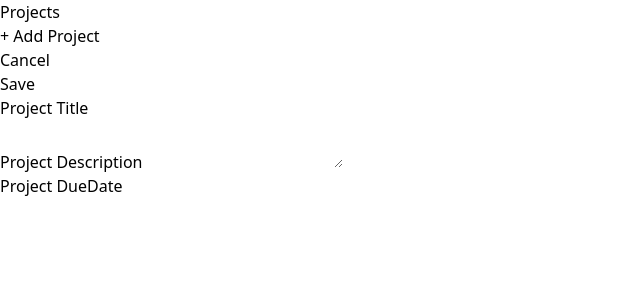
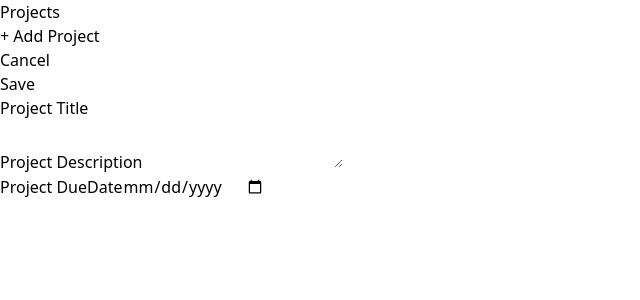
Before and after one commit to h1995tech/project-management, a React (Vite) app: page / in a window 1280 px wide. Both pictures are taken after a click on the button "+ Add Project". Shown: the top 300 px of the page, without its empty margins (0-640 px from the left). Built offline with nearby package versions, Linux system fonts and the light colour scheme.

Commit message:
Reading inputs using Refs and updating projects state after saving data

```diff
--- a/src/App.jsx
+++ b/src/App.jsx
@@ -17,11 +17,23 @@ function App() {
     }))
   }
 
+  function handleSaveProject(newProject) {
+    setProjects(prev => ({
+      ...prev,
+      currentAction: 'saving-project',
+      projects: [...prev.projects, newProject] // This is where you would add the new project to the list of projects
+    }))
+  }
+
+  console.log(projects);
+
   let content;
   if (projects.currentAction === 'no-project-created') {
     content = <FallbackProject onCreateNewProject={handleAddProject}/>;
   } else if (projects.currentAction === 'creating-project') {
-    content = <Project/>;
+    content = <Project onSaveProject={handleSaveProject}/>;
+  } else if (projects.currentAction === 'saving-project') {
+    content = <Project onSaveProject={handleSaveProject}/>;
   }
   return (
     <>
--- a/src/components/Input.jsx
+++ b/src/components/Input.jsx
@@ -1,11 +1,11 @@
-export default function Input({ label, textareaType, ...props }) {
+export default function Input({ label, textareaType, ref, ...props }) {
     const classes = "w-full p-1 border-b-2 rounder-sm border-stone-300 bg-stone-200 text-stone-600 focus:outline-none focus:border-stone-600"
     return (
         <p>
             <label>{label}</label>
             {textareaType ?
-                <textarea className={classes} {...props} /> :
-                <input className={classes} {...props} />
+                <textarea ref={ref} className={classes} {...props} /> :
+                <input ref={ref} className={classes} {...props} />
             }
         </p>
     )
--- a/src/components/Project.jsx
+++ b/src/components/Project.jsx
@@ -1,17 +1,40 @@
+import { useRef } from "react";
 import Input from "./Input.jsx";
 
-export default function Project() {
+export default function Project({onSaveProject}) {
+
+    const title = useRef();
+    const description = useRef();
+    const dueDate = useRef();
+
+    function handleSave() {
+        const newProject = {
+            title: title.current.value,
+            description: description.current.value,
+            dueDate: dueDate.current.value,
+            id: Math.random().toString(36).substr(2, 9) // This is a simple way to generate a unique ID for the project. In a real application, you would likely want to use a more robust method for generating IDs.
+        }
+        onSaveProject(newProject); // This is where you would call the function to save the new project. In a real application, this might involve making an API call to save the project to a database.
+    }
+
     return (
         <div className="w-[35rem] mt-16">
             <menu className="flex items-center justify-end gap-4 my-4">
-                <li><button className="text-stone-800 hover:text-stone-950">Cancel</button></li>
-                <li><button className="px-6 py-2 rounded-md bg-stone-800 text-stone-50 hover:bg-stone-950">Save</button></li>
+                <li>
+                    <button className="text-stone-800 hover:text-stone-950">
+                        Cancel
+                    </button>
+                </li>
+                <li><button onClick={handleSave} className="px-6 py-2 rounded-md bg-stone-800 text-stone-50 hover:bg-stone-950">
+                    Save
+                </button>
+                </li>
             </menu>
             <div>
                 {/* Create a component for the inputs and use it here */}
-                <Input label="Project Title"/>
-                <Input label="Project Description" textareaType/>
-                <Input label="Project DueDate"/>
+                <Input type="text" ref={title} label="Project Title" />
+                <Input ref={description} label="Project Description" textareaType />
+                <Input type="date" ref={dueDate} label="Project DueDate" />
             </div>
         </div>
     )
```
